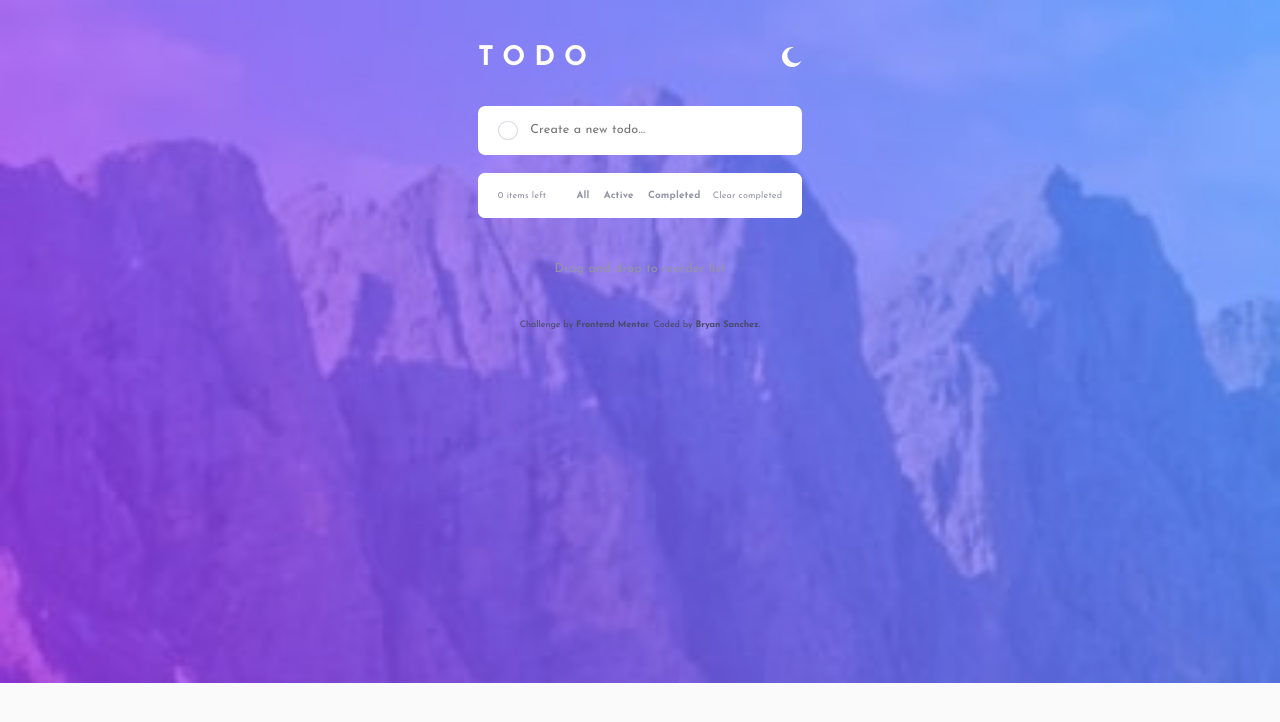
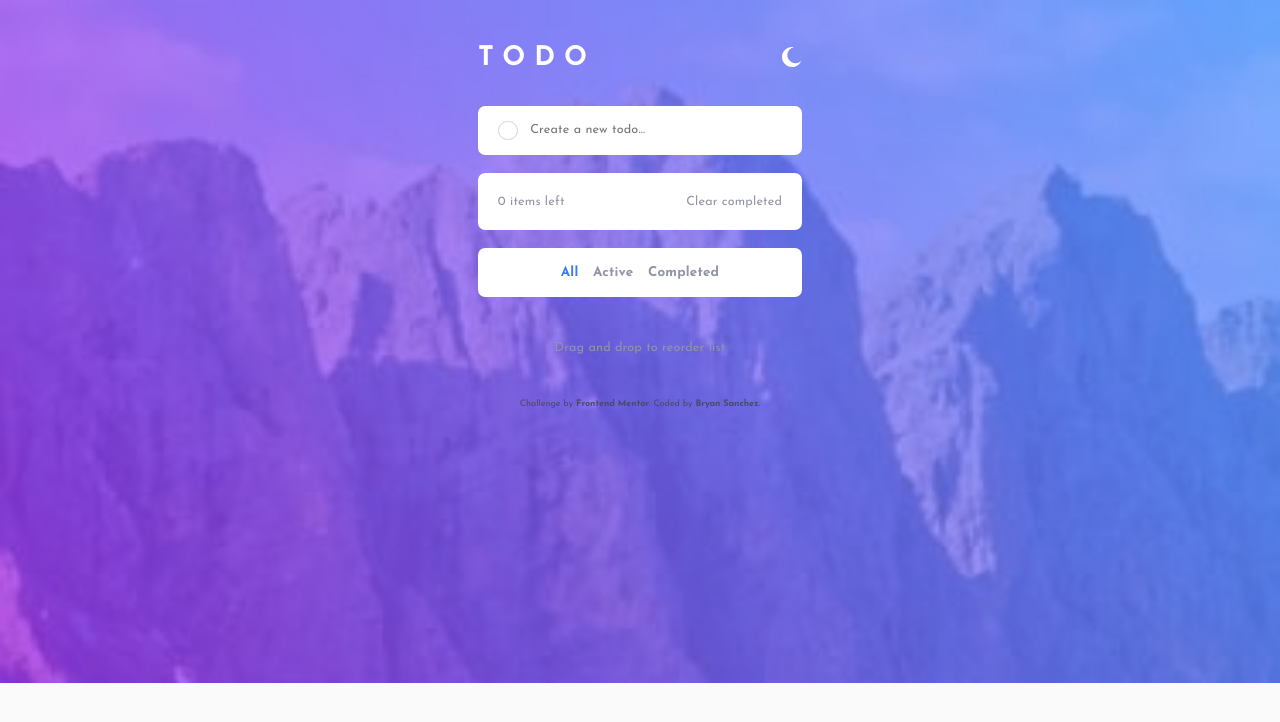
Before and after one commit to 0-BSCode/to-do-app-client, a React (Create React App) app: page / in a window 1280 px wide. Shown: the top 722 px of the page. Built offline with nearby package versions, Linux system fonts and the light colour scheme.

Commit message:
Had elements display on specific screen sizes

```diff
--- a/src/components/Body/Body.js
+++ b/src/components/Body/Body.js
@@ -27,8 +27,8 @@ const Body = () => {
       <Tasks
       filter={filter}
       setFilter={setFilter} />
-      {/* <TaskFilter
-      setFilter={setFilter} /> */}
+      <TaskFilter
+      setFilter={setFilter} />
       <DragTask />
     </main>
   )
--- a/src/components/Body/TaskInfoDesktop/styles.css
+++ b/src/components/Body/TaskInfoDesktop/styles.css
@@ -1,6 +1,6 @@
 .info--desktop {
     height: 2.5rem;
-    display: flex;
+    display: none;
     align-items: center;
     justify-content: space-between;
     padding-inline: 1.1rem;
--- a/src/components/Body/Tasks/Tasks.js
+++ b/src/components/Body/Tasks/Tasks.js
@@ -100,7 +100,7 @@ const Tasks = ({filter, setFilter}) => {
       {filterTasks.map(task => (
         <Task task={task} key={task.name} />
       ))}
-      {/* <TaskInfo /> */}
+      <TaskInfo />
       <TaskInfoDesktop setFilter={setFilter} />
     </ul>
   )
--- a/src/index.css
+++ b/src/index.css
@@ -96,4 +96,13 @@ body {
   .drag.drag {
     font-size: 0.5rem;
   }
+
+  .info--desktop.info--desktop {
+    display: flex;
+  }
+
+  .info.info,
+  .filter.filter {
+    display: none;
+  }
 }
```
